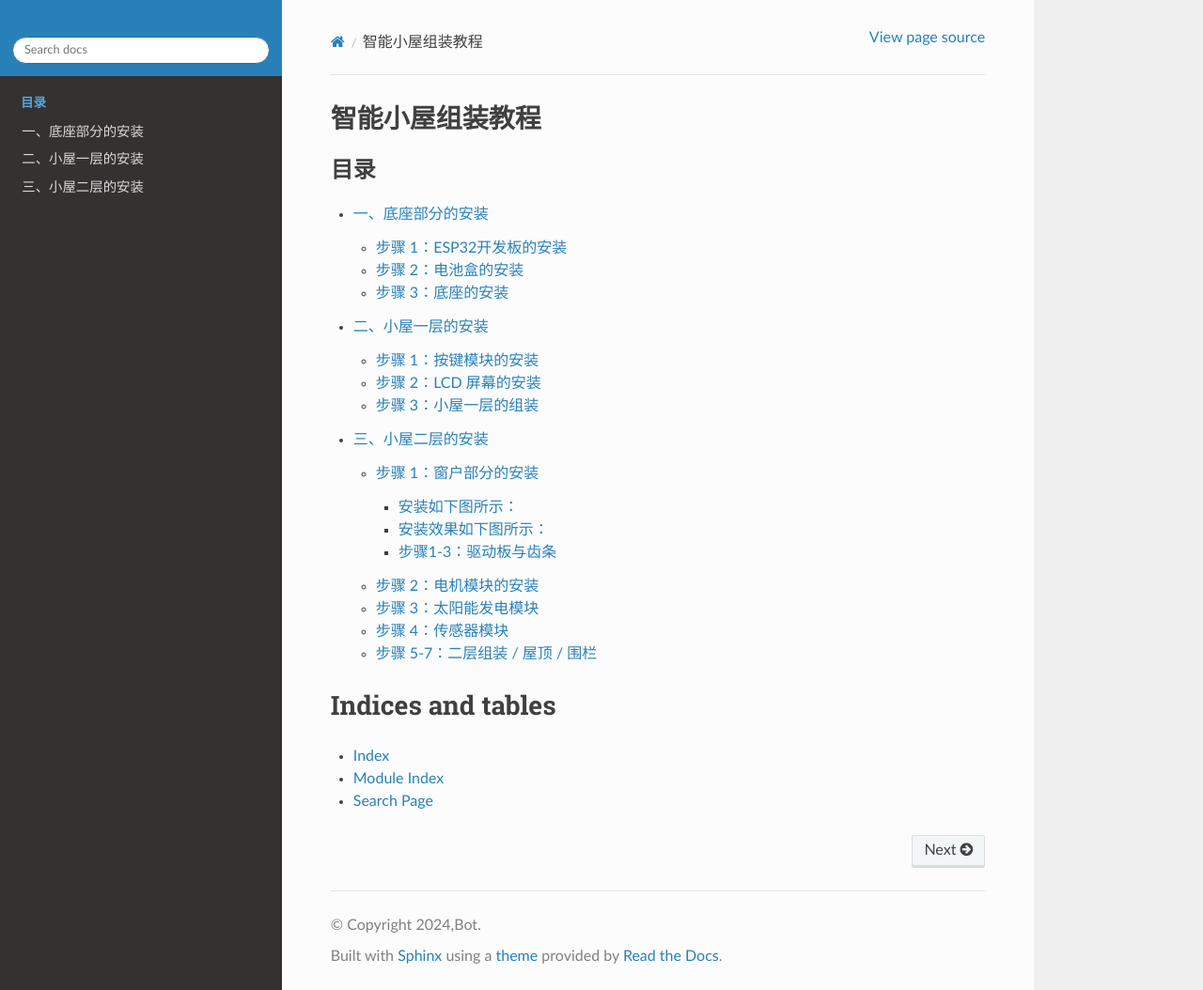
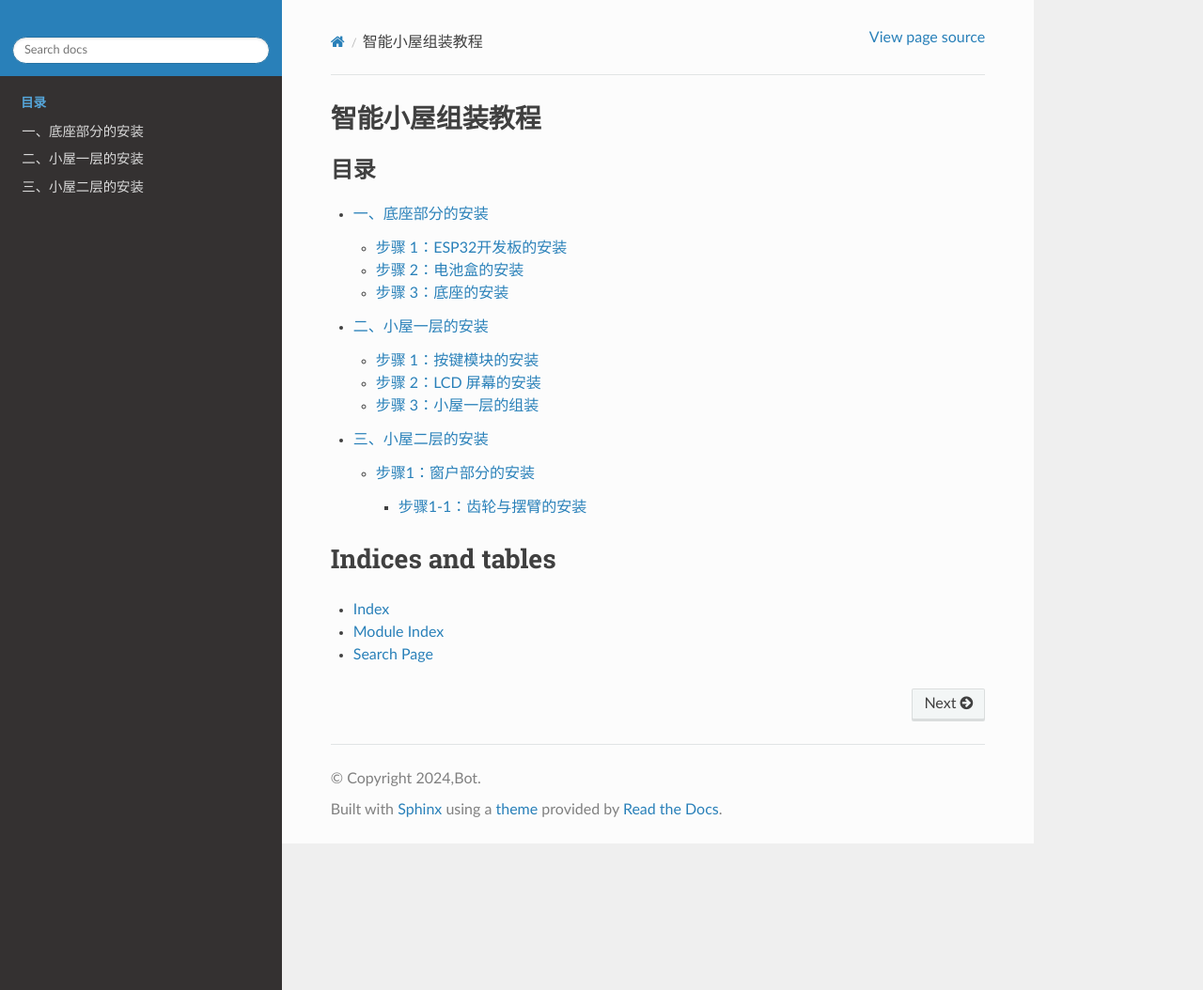
Before and after one commit to COLA508/LA-SMART_HOME, a Sphinx documentation site: the page built from docs/source/index.rst, in a window 1280 px wide and 1054 px high. Shown: the whole window at 94% size. Built offline with Sphinx 7.4.7 and the Read the Docs theme 3.1.0, drawn with Linux system fonts in a browser that asks for light colours.

Commit message:
Update Floor2.rst

```diff
--- a/docs/source/Floor2.rst
+++ b/docs/source/Floor2.rst
@@ -1,14 +1,15 @@
 三、小屋二层的安装
 ===========================
 
-步骤 1：窗户部分的安装
+步骤1：窗户部分的安装
 ---------------------------
 
 步骤1-1：齿轮与摆臂的安装
+^^^^^^^^^^^^^^^^^^^^^^^
 零件清单：亚克力齿轮、舵机包（单向摆臂）、M1.5*5mm自攻螺丝（1颗）。
 
 安装如下图所示：
-~~~~~~~~~~~~~~~~~~~~~~~~~~~
+
 .. image:: _static/齿轮摆臂安装图.png
    :alt: 窗户齿轮
    :align: center
@@ -17,51 +18,3 @@
 注意事项：
  - 齿轮的小孔（左右两个均可）与摆臂第三个小孔对齐安装，再拧紧螺丝。
  - 此处安装与后续的大门控制齿轮安装步骤及零件一致，可在此步骤一并安装。
-
-
-
-
-步骤1-2：窗户舵机安装至椴木板上
-零件清单：序号为“P”的椴木板、舵机包（舵机）、M2*30mm螺丝（2颗）、M2螺母（2颗）。
-
-安装效果如下图所示：
-~~~~~~~~~~~~~~~~~~~~~~~~~~~
-.. image::_static/舵机安装至椴木板.png
-   :alt: 窗户舵机
-   :align: center
-   :width: 400px
-
-步骤1-3：驱动板与齿条
-~~~~~~~~~~~~~~~~~~~~~~~~~~~
-.. image:: _static/floor2_window_drive.png
-   :alt: 驱动板
-   :align: center
-   :width: 400px
-
-步骤 2：电机模块的安装
----------------------------
-.. image:: _static/floor2_motor.png
-   :alt: 电机安装
-   :align: center
-   :width: 400px
-
-步骤 3：太阳能发电模块
----------------------------
-.. image:: _static/floor2_solar.png
-   :alt: 太阳能安装
-   :align: center
-   :width: 400px
-
-步骤 4：传感器模块
----------------------------
-.. image:: _static/floor2_sensors.png
-   :alt: 传感器安装
-   :align: center
-   :width: 400px
-
-步骤 5-7：二层组装 / 屋顶 / 围栏
----------------------------
-.. image:: _static/floor2_assembly.png
-   :alt: 二层组装
-   :align: center
-   :width: 400px
```
